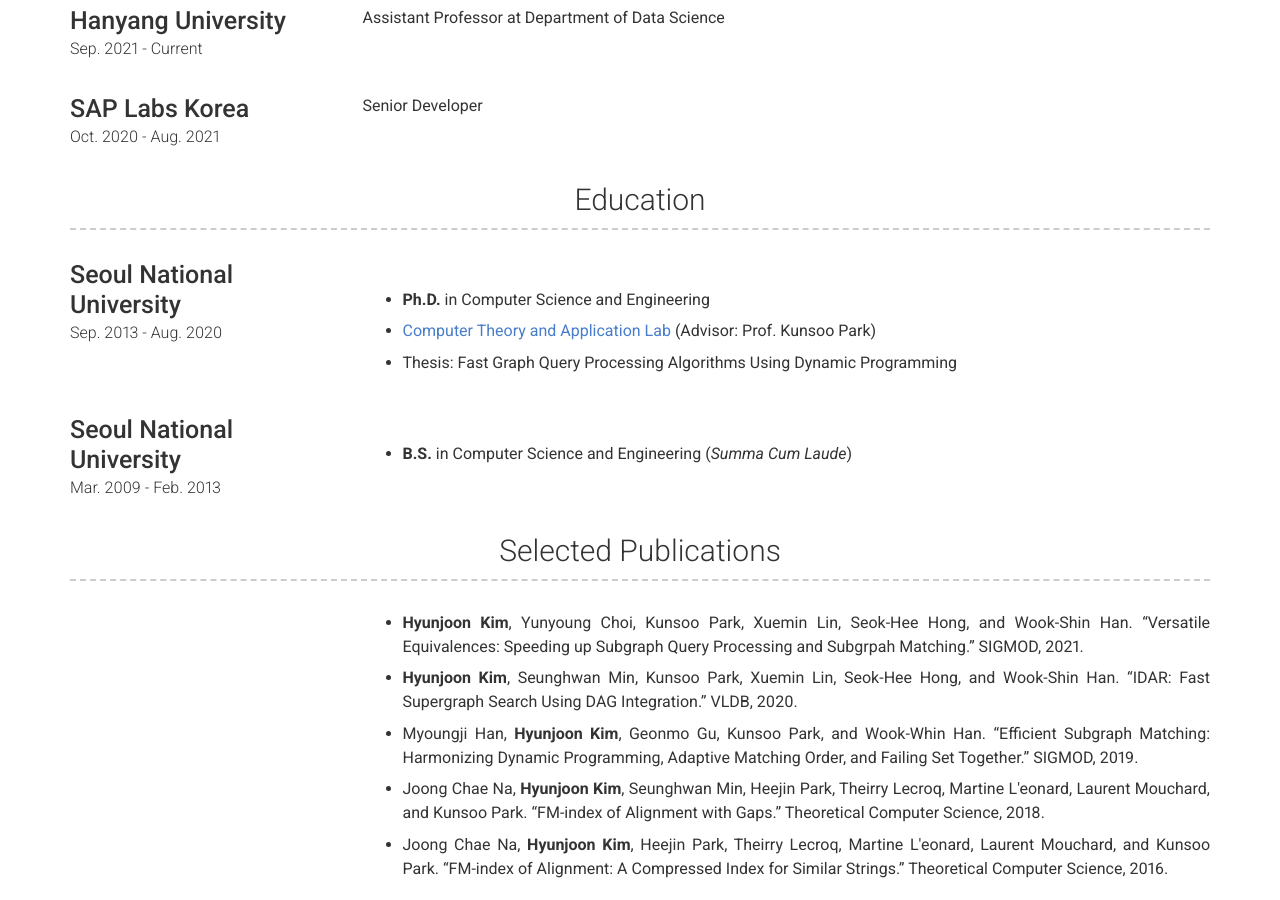
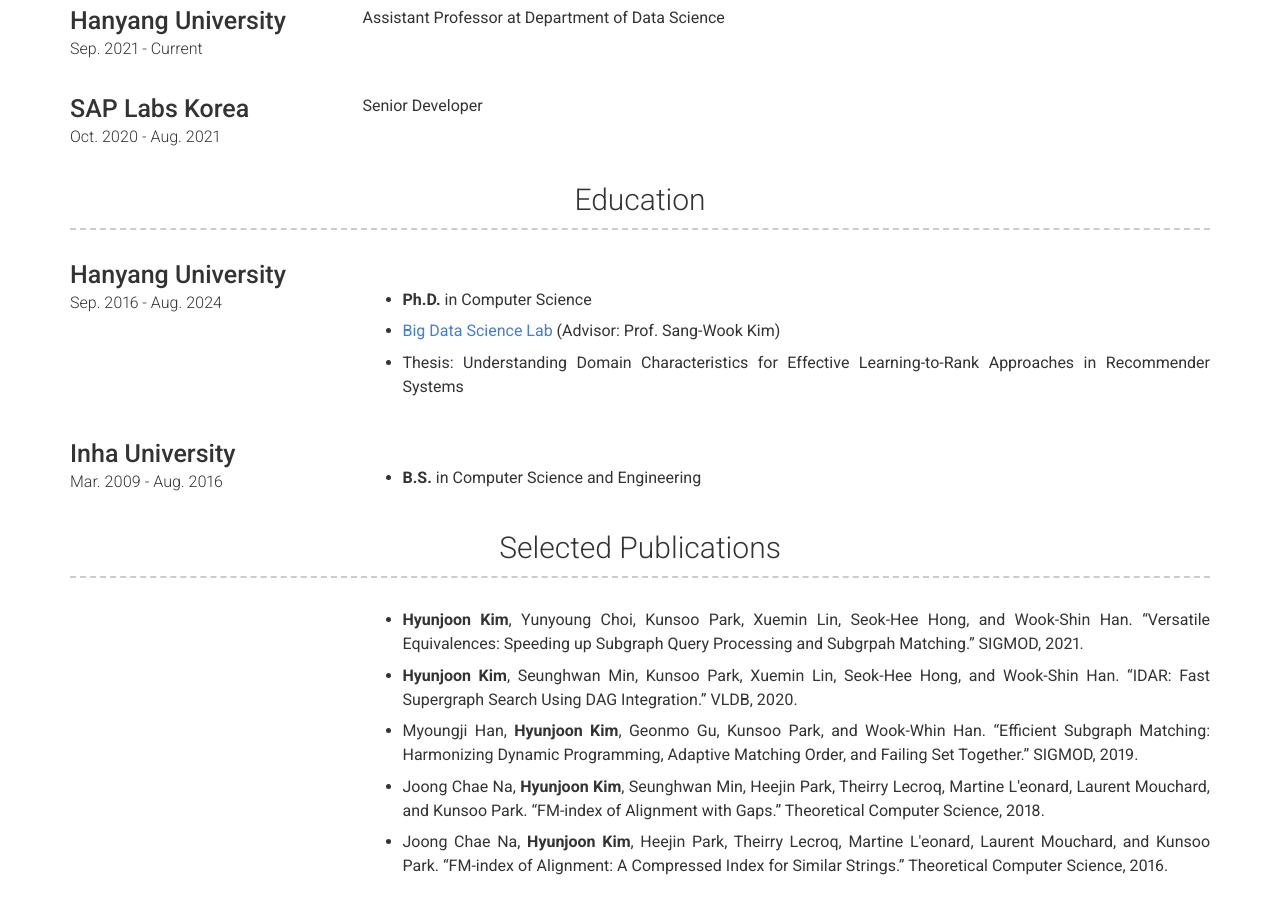
Before and after one commit to hongkyun-bae/hongkyun-bae.github.io, a Jekyll site: the page built from index.md, in a window 1280 px wide and 900 px high, scrolled down 588 px. Built offline with Jekyll 4.4.1, drawn with Linux system fonts in a browser that asks for light colours; nearby versions of some CDN libraries; some web fonts are replaced.

Commit message:
Update education.yml

```diff
--- a/_data/education.yml
+++ b/_data/education.yml
@@ -1,18 +1,18 @@
 - layout: left
-  name: Seoul National University
-  dates: Sep. 2013 - Aug. 2020
+  name: Hanyang University
+  dates: Sep. 2016 - Aug. 2024
   qualification: #  Ph.D. in computer science and engineering
   quote: >
   description: |+
-    - **Ph.D.** in Computer Science and Engineering
+    - **Ph.D.** in Computer Science
 
-    - [Computer Theory and Application Lab](http://theory.snu.ac.kr) (Advisor: Prof. Kunsoo Park)
+    - [Big Data Science Lab](https://bigdas.hanyang.ac.kr/) (Advisor: Prof. Sang-Wook Kim)
 
-    - Thesis: Fast Graph Query Processing Algorithms Using Dynamic Programming
+    - Thesis: Understanding Domain Characteristics for Effective Learning-to-Rank Approaches in Recommender Systems
 - layout: left
-  name: Seoul National University
-  dates: Mar. 2009 - Feb. 2013
+  name: Inha University
+  dates: Mar. 2009 - Aug. 2016
   qualification: # B.S. in computer science and engineering
   quote: >
   description: |+
-    - **B.S.** in Computer Science and Engineering (*Summa Cum Laude*)
+    - **B.S.** in Computer Science and Engineering
```
